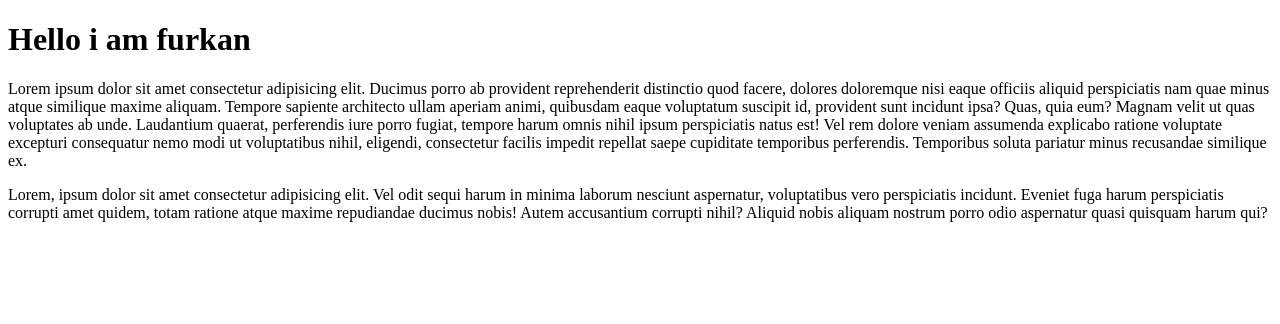
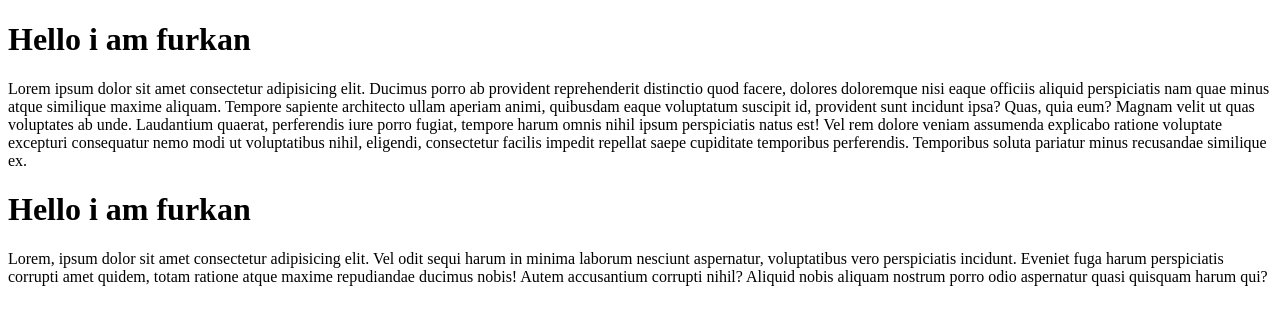
Before and after one commit to al-furkan/new-project, a plain HTML site: page index.html in a window 1280 px wide. Drawn offline with Linux system fonts and the light colour scheme.

Commit message:
update
update

```diff
--- a/index.html
+++ b/index.html
@@ -8,6 +8,7 @@
 <body>
   <h1>Hello i am furkan </h1>
   <p>Lorem ipsum dolor sit amet consectetur adipisicing elit. Ducimus porro ab provident reprehenderit distinctio quod facere, dolores doloremque nisi eaque officiis aliquid perspiciatis nam quae minus atque similique maxime aliquam. Tempore sapiente architecto ullam aperiam animi, quibusdam eaque voluptatum suscipit id, provident sunt incidunt ipsa? Quas, quia eum? Magnam velit ut quas voluptates ab unde. Laudantium quaerat, perferendis iure porro fugiat, tempore harum omnis nihil ipsum perspiciatis natus est! Vel rem dolore veniam assumenda explicabo ratione voluptate excepturi consequatur nemo modi ut voluptatibus nihil, eligendi, consectetur facilis impedit repellat saepe cupiditate temporibus perferendis. Temporibus soluta pariatur minus recusandae similique ex.</p>
+ <h1>Hello i am furkan </h1>
   <p>Lorem, ipsum dolor sit amet consectetur adipisicing elit. Vel odit sequi harum in minima laborum nesciunt aspernatur, voluptatibus vero perspiciatis incidunt. Eveniet fuga harum perspiciatis corrupti amet quidem, totam ratione atque maxime repudiandae ducimus nobis! Autem accusantium corrupti nihil? Aliquid nobis aliquam nostrum porro odio aspernatur quasi quisquam harum qui?</p>
 </body>
 </html>
```
